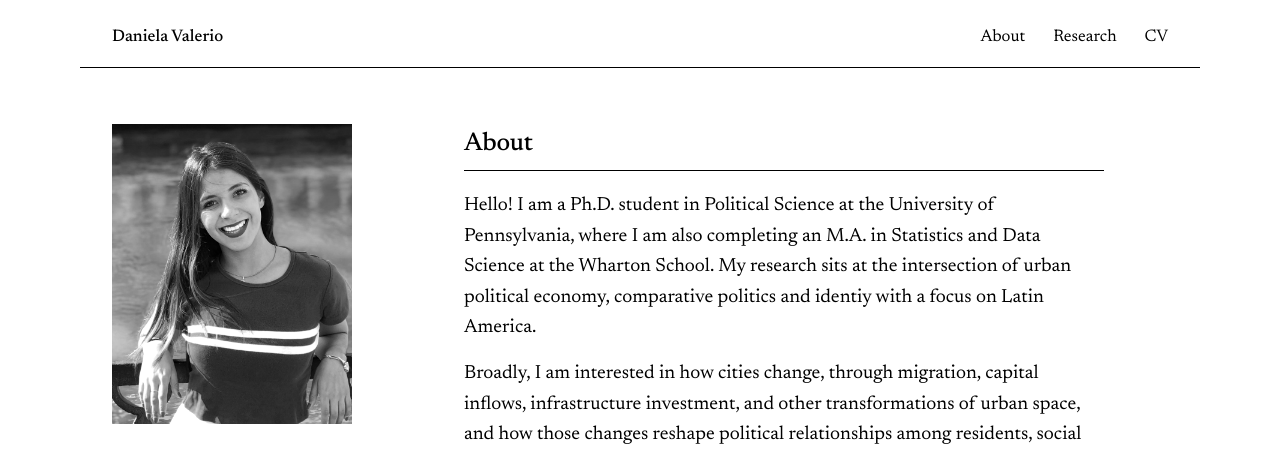
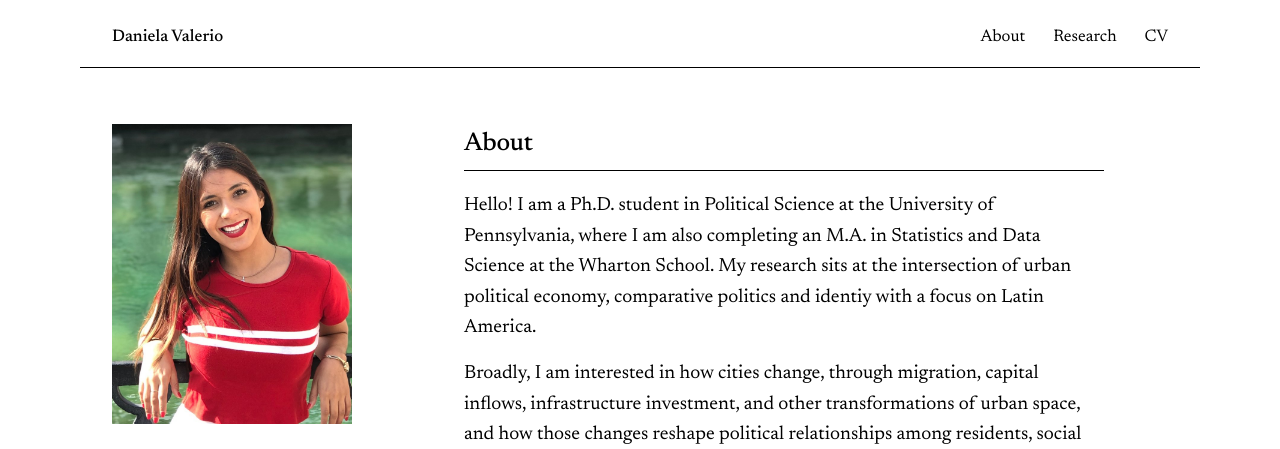
Before and after one commit to daniela-valerio/daniela-valerio.github.io, a plain HTML site: page index.html in a window 1280 px wide. Shown: the top 449 px of the page. Drawn offline with Linux system fonts and the light colour scheme.

Commit message:
Change photo color

```diff
--- a/style.css
+++ b/style.css
@@ -49,7 +49,7 @@ a:focus-visible{ outline:2px solid var(--ink); outline-offset:3px; }
 .side{ position:sticky; top:2.5rem; align-self:start; }
 .photo{
   display:block; width:100%; max-width:15rem; aspect-ratio:4/5; object-fit:cover;
-  filter:grayscale(1) contrast(1.05); margin-bottom:1.75rem;
+  margin-bottom:1.75rem;
 }
 .name{
   font-size:3.1rem; line-height:0.98; font-weight:500; letter-spacing:-0.02em;
```
